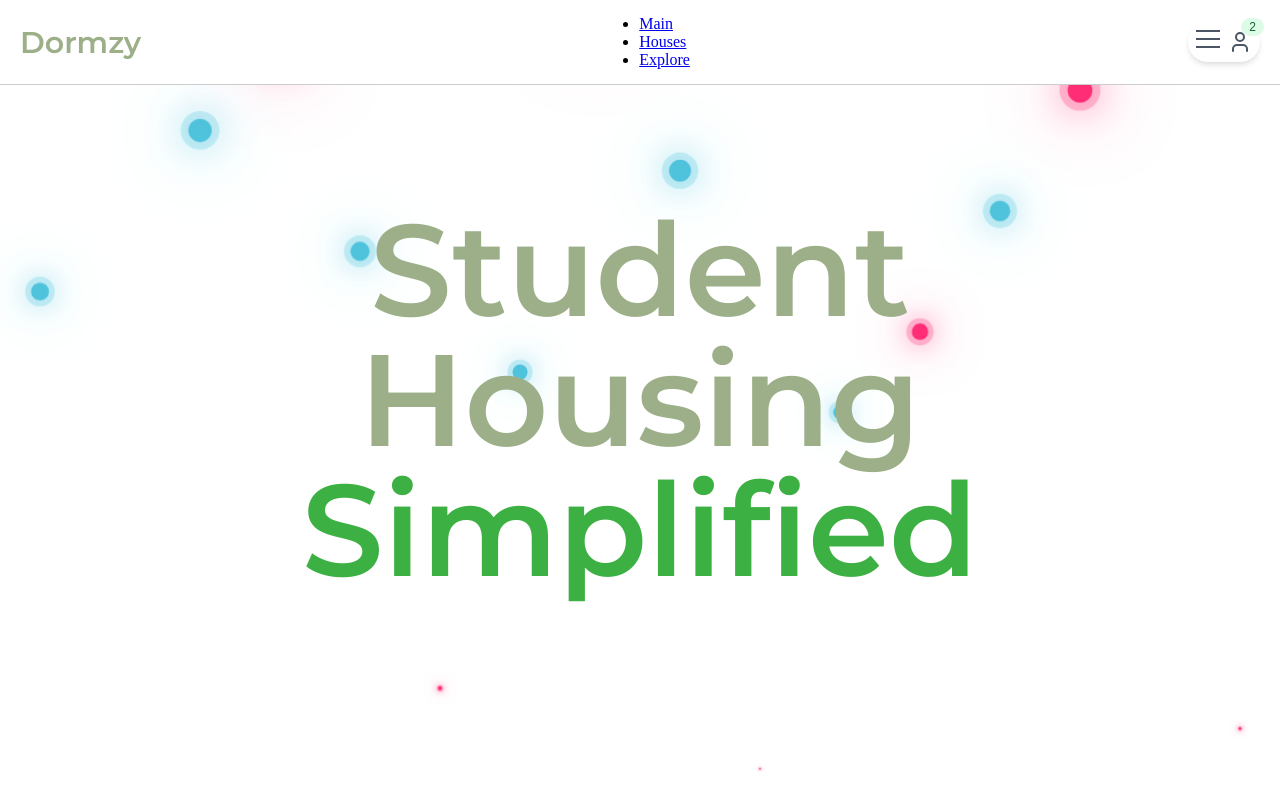
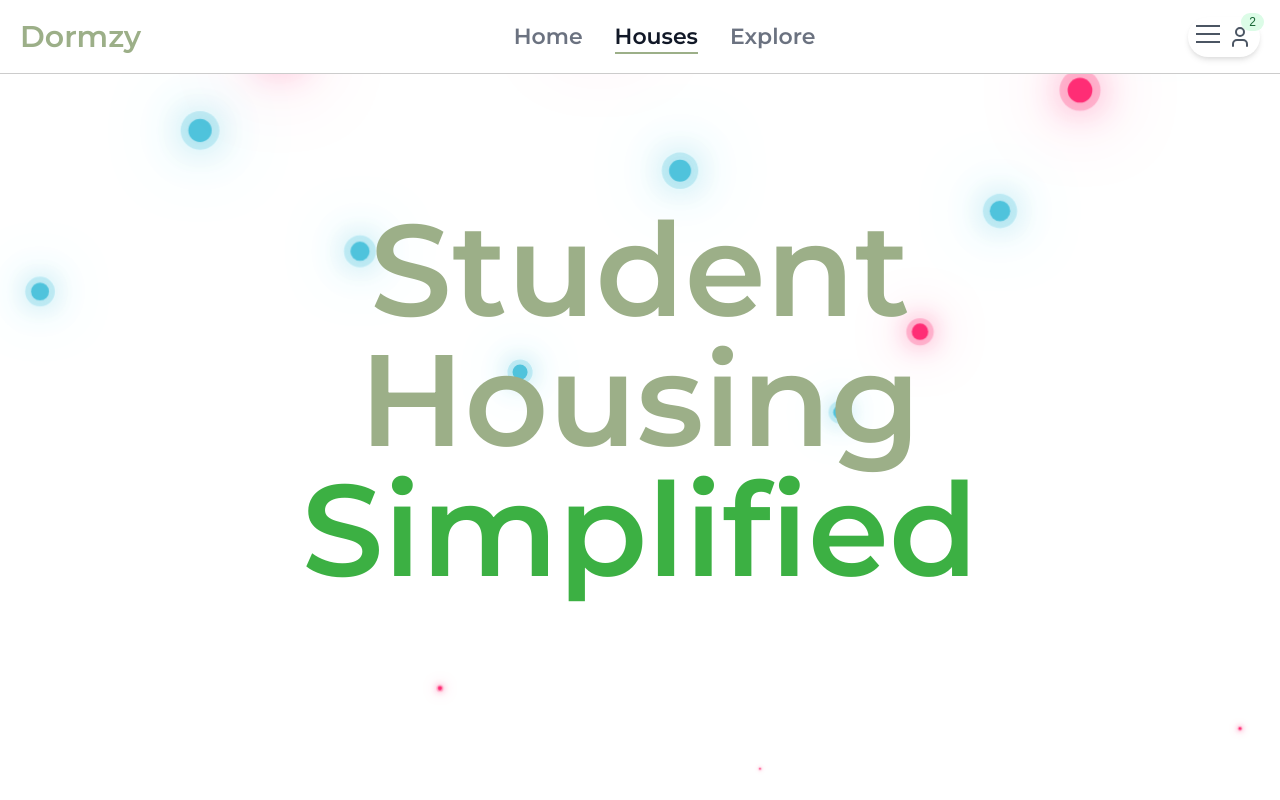
Before and after one commit to Juny7736/Dormzy, a React (Vite) app in the folder Dormzy/: page / in a window 1280 px wide. Shown: the top 800 px of the page. Built offline with nearby package versions, Linux system fonts and the light colour scheme.

Commit message:
added different fonts and colours

```diff
--- a/Dormzy/src/Header/Header.tsx
+++ b/Dormzy/src/Header/Header.tsx
@@ -1,22 +1,12 @@
+import NavigationMenu from "@/NavigationMenu/NavigationMenu";
 import DropMenu from "@/DropMenu/DropMenu";
+
 function Header() {
   return (
     <header className="sticky-header">
       <div className="header-content">
         <div className="titleName">Dormzy</div>
-        <nav>
-          <ul>
-            <li>
-              <a href="#home">Main</a>
-            </li>
-            <li>
-              <a href="#about">Houses</a>
-            </li>
-            <li>
-              <a href="#services">Explore</a>
-            </li>
-          </ul>
-        </nav>
+        <NavigationMenu />
         <DropMenu />
       </div>
     </header>
--- a/Dormzy/src/NavigationMenu/NavigationMenu.css
+++ b/Dormzy/src/NavigationMenu/NavigationMenu.css
@@ -1,8 +1,6 @@
-.nav-container {
+/* .nav-container {
   padding: 1rem 2rem;
-  background-color: white;
-  box-shadow: 0 2px 4px rgba(0, 0, 0, 0.1);
-}
+} */
 
 .nav-list {
   display: flex;
@@ -20,8 +18,9 @@
 .nav-link {
   color: #6b7280;
   text-decoration: none;
-  font-size: 1rem;
-  font-weight: 500;
+  font-size: 22px;
+  font-weight: Bold;
+  font-family: "Montserrat";
   transition: color 0.2s ease;
   position: relative;
 }
@@ -41,7 +40,7 @@
   height: 2px;
   bottom: -4px;
   left: 0;
-  background-color: #84cc16;
+  background-color: #9caf88;
   transform: scaleX(0);
   transform-origin: left;
   transition: transform 0.3s ease-in-out;
```
